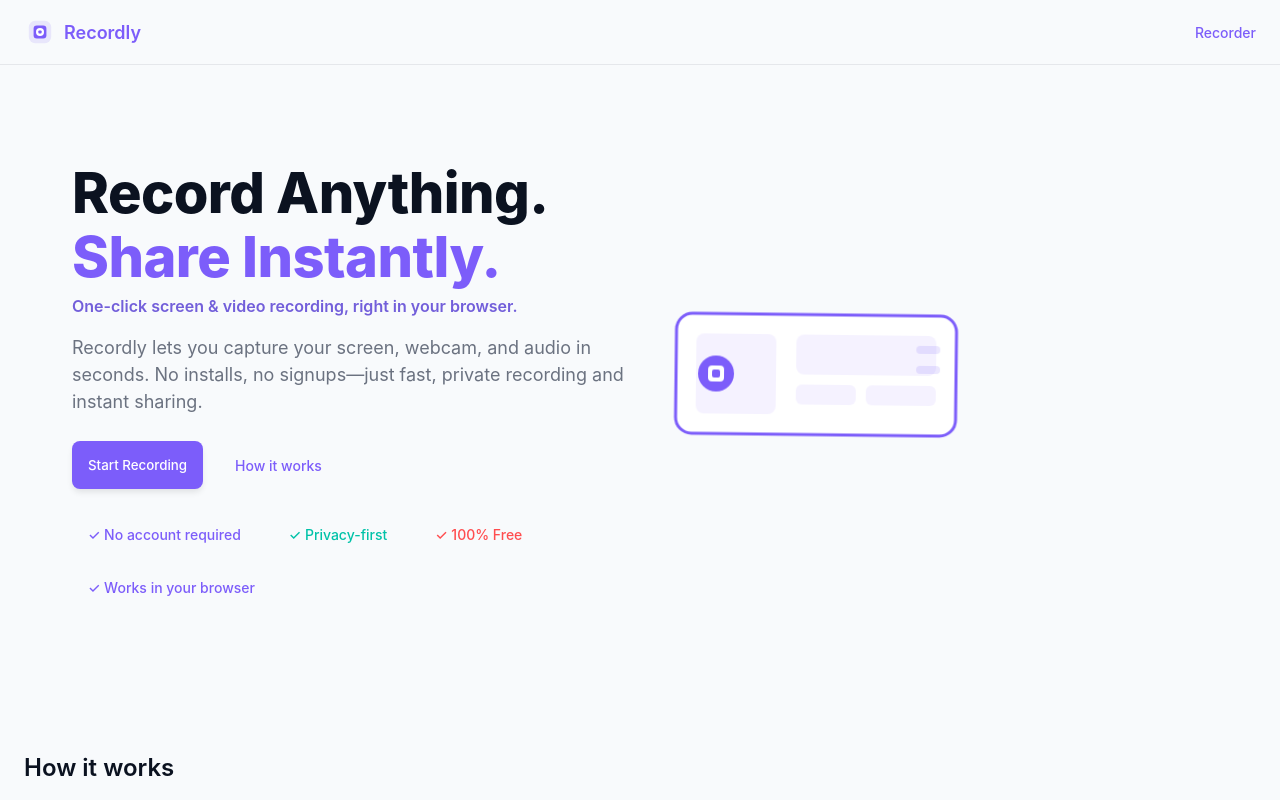
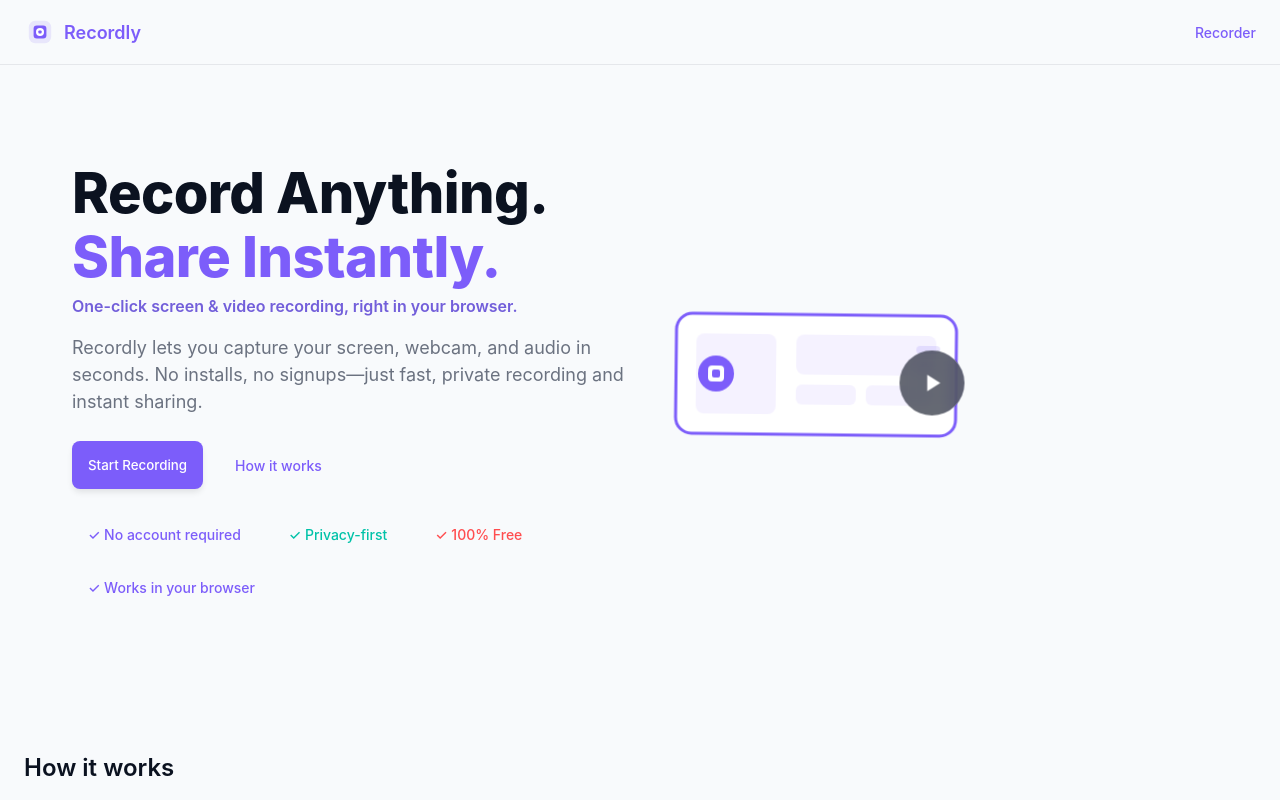
Before and after one commit to sjeevankumar/video-recorder, a React (Vite) app: page / in a window 1280 px wide. Shown: the top 800 px of the page. Built offline with nearby package versions, Linux system fonts and the light colour scheme.

Commit message:
add live demo or interactive preview

```diff
--- a/src/pages/Home.module.scss
+++ b/src/pages/Home.module.scss
@@ -128,6 +128,10 @@
     @media (min-width: $breakpoint-lg) {
         grid-template-columns: 1fr 1fr;
     }
+}
+
+.heroVisual {
+    position: relative;
 }
 
 .heroText {
@@ -271,12 +275,14 @@
     display: flex;
     align-items: center;
     justify-content: center;
+    z-index: 20;
+    cursor: pointer;
 
     .buttonBg {
         width: 64px;
         height: 64px;
         border-radius: $radius-full;
-        background-color: rgba(white, 0.3);
+        background-color: rgba(11, 18, 32, 0.64);
         display: flex;
         align-items: center;
         justify-content: center;
@@ -286,6 +292,7 @@
             width: 28px;
             height: 28px;
             color: white;
+            display: block;
         }
     }
 }
--- a/src/pages/Home.tsx
+++ b/src/pages/Home.tsx
@@ -1,8 +1,13 @@
+import { useState } from "react"
 import { Link } from "react-router-dom"
 import { Button } from "../components"
+import Modal from "../components/ui/Modal"
+import VideoPlayer from "../components/VideoPlayer/VideoPlayer"
 import styles from "./Home.module.scss"
 
 export default function Home() {
+  const [demoOpen, setDemoOpen] = useState(false)
+
   return (
     <main className={styles.main}>
       <header className={styles.header}>
@@ -194,6 +199,20 @@
               <div className={styles.screenshotFrame}>
                 {/* Optionally, place a real screenshot here for extra realism */}
               </div>
+
+              {/* Play overlay for interactive demo */}
+              <div
+                className={styles.playButton}
+                role="button"
+                aria-label="Open demo"
+                onClick={() => setDemoOpen(true)}
+              >
+                <div className={styles.buttonBg}>
+                  <svg width="22" height="22" viewBox="0 0 24 24" fill="none">
+                    <path d="M8 5v14l11-7z" fill="white" />
+                  </svg>
+                </div>
+              </div>
             </div>
           </div>
         </div>
@@ -295,6 +314,13 @@
       <footer className={styles.footer}>
         © {new Date().getFullYear()} Recordly — Built with ❤️
       </footer>
+      <Modal
+        open={demoOpen}
+        onClose={() => setDemoOpen(false)}
+        title="Live Demo"
+      >
+        <VideoPlayer src="https://interactive-examples.mdn.mozilla.net/media/cc0-videos/flower.mp4" />
+      </Modal>
     </main>
   )
 }
```
